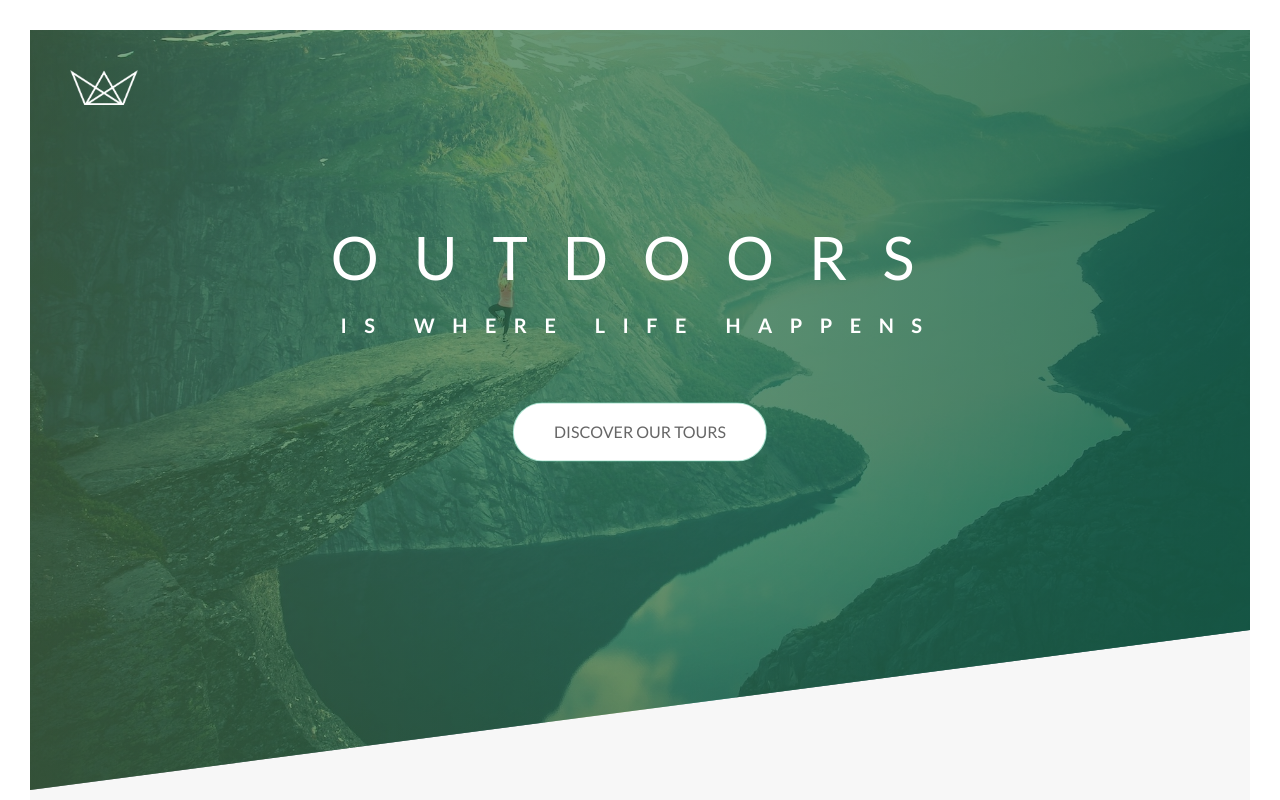
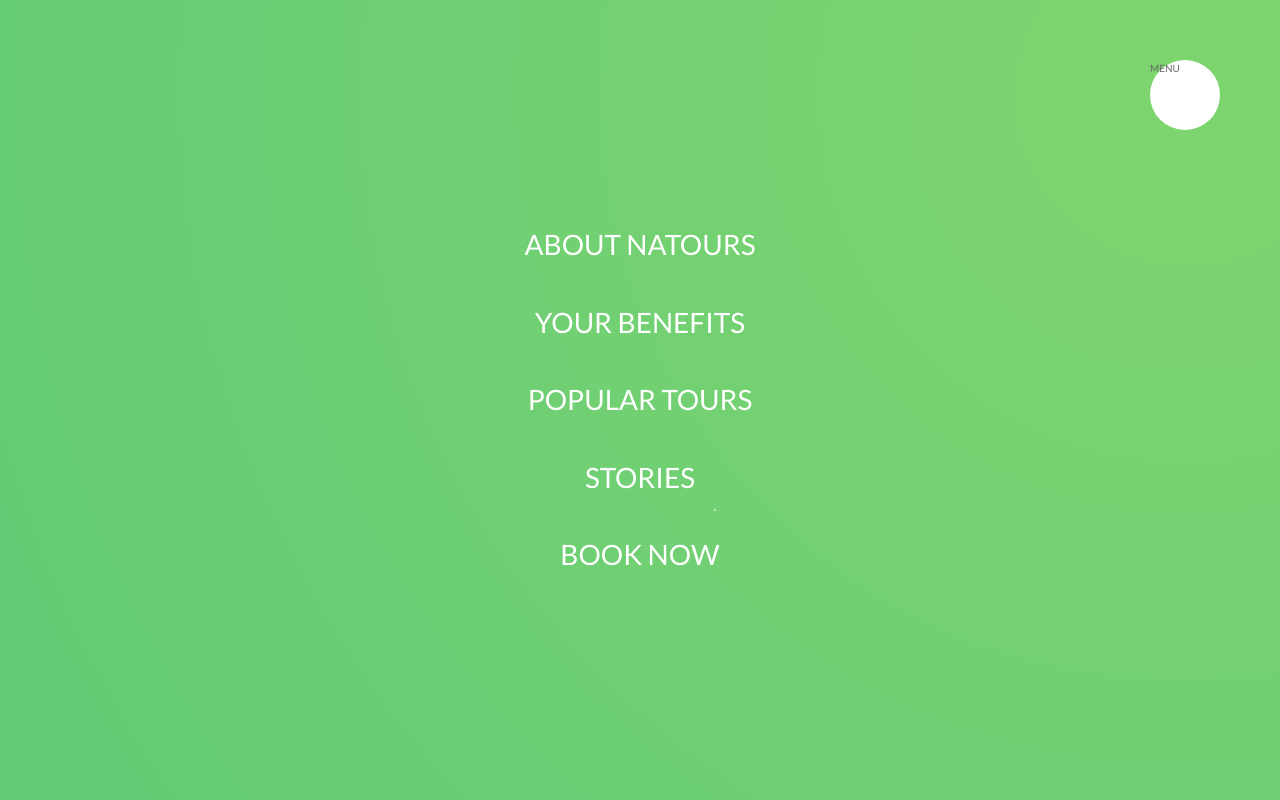
Before and after one commit to christopher-rieder/practice-natours, a website: page index.html in a window 1280 px wide. Shown: the top 800 px of the page. Drawn offline with Linux system fonts and the light colour scheme.

Commit message:
Navigation part1

```diff
--- a/index.html
+++ b/index.html
@@ -15,6 +15,21 @@
 </head>
 
 <body>
+  <div class="navigation">
+    <input type="checkbox" class="navigation__checkbox" id="navi-toggle">
+    <label for="navi-toggle" class="navigation__button">MENU</label>
+    <div class="navigation__background">&nbsp;</div>
+    <nav class="navigation__nav">
+      <ul class="navigation__list">
+        <li class="navigation__item"><a href="#" class="navigation__link">About Natours</a></li>
+        <li class="navigation__item"><a href="#" class="navigation__link">Your benefits</a></li>
+        <li class="navigation__item"><a href="#" class="navigation__link">Popular tours</a></li>
+        <li class="navigation__item"><a href="#" class="navigation__link">Stories</a></li>
+        <li class="navigation__item"><a href="#" class="navigation__link">Book now</a></li>
+      </ul>
+    </nav>
+  </div>
+
   <header class="header">
     <div class="header__logo-box">
       <img src="img/logo-white.png" alt="logo" class="header__logo">
@@ -27,7 +42,6 @@
       <a href="#" class="btn btn--white btn--animated">Discover our tours</a>
     </div>
   </header>
-
   <main>
     <section class="section-about">
       <div class="u-center-text u-margin-bottom-big">
--- /dev/null
+++ b/sass/layout/_navigation.scss
@@ -0,0 +1,74 @@
+.navigation {
+
+  &__checkbox{
+    display: none;
+  }
+
+  &__button {
+    background-color: $color-white;
+    height: 7rem;
+    width: 7rem;
+    position: fixed;
+    top: 6rem;
+    right: 6rem;
+    border-radius: 50%;
+    z-index: 1020;
+  }
+
+  &__background {
+    z-index: 1000;
+    height: 6rem;
+    width: 6rem;
+    position: fixed;
+    top: 6.5rem;
+    right: 6.5rem;
+    border-radius: 50%;
+    background-image: radial-gradient($color-primary-light, $color-primary-dark);
+    transform: scale(100);
+  }
+
+  &__nav {
+    height: 100vh;
+    width: 100vw;
+    position: fixed;
+    top: 0;
+    right: 0;
+    z-index: 1010;
+
+  }
+
+  &__list {
+    @include absolute-center;
+    list-style: none;
+  }
+
+  &__item {
+    margin: 1rem;
+  }
+
+  &__link {
+    &:link,
+    &:visited {
+      display: inline-block;
+      font-size: 2.8rem;
+      font-weight: 400;
+      padding: 1rem 2rem;
+      color: $color-white;
+      text-decoration: none;
+      text-transform: uppercase;
+      background-image: linear-gradient(120deg,
+      transparent 0%,
+      transparent calc(50% - 2px),
+        $color-white 50%);
+      background-size: 225%;
+      transition: all .4s;
+    }
+
+    &:hover,
+    &:active {
+      background-position: 100%;
+      color: $color-primary;
+      transform: translateX(1rem);
+    }
+  }
+}
--- a/sass/main.scss
+++ b/sass/main.scss
@@ -18,5 +18,6 @@
 @import "layout/footer";
 @import "layout/header";
 @import "layout/grid";
+@import "layout/navigation";
 
 @import "pages/home";
```
Also changed, not shown: css/style.css.
